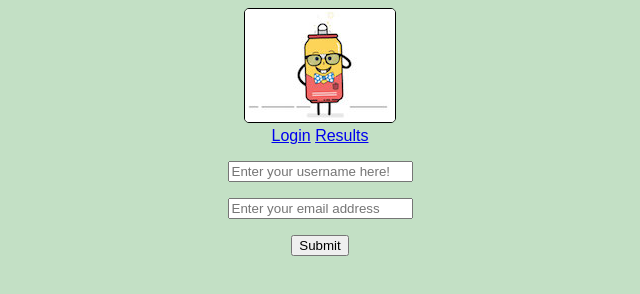
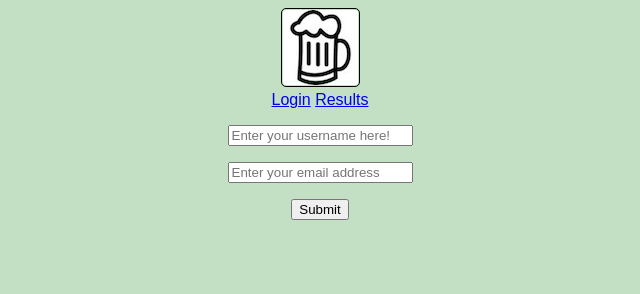
Before and after one commit to mofo37/beer_repo, a plain HTML site: page index.html in a window 1280 px wide. Shown: the whole page, without its empty margins (168-808 px from the left). Drawn offline with Linux system fonts and the light colour scheme.

Commit message:
changed logo

```diff
--- a/index.html
+++ b/index.html
@@ -1,12 +1,12 @@
 <!DOCTYPE html>
 <html>
   <head>
-    <title>Beer Buddies</title>
+    <title>Beer Buddy</title>
     <link rel="stylesheet" type="text/css" href="style.css">
   </head>
   <body>
     <header>
-      <img src="images/beernerd.jpg"/>
+      <img src="images/beer-outline.jpg"/>
       <nav>
         <a href="index.html">Login</a>
         <a href="about.html">Results</a>
--- a/style.css
+++ b/style.css
@@ -1,9 +1,9 @@
 body {
   font-family: Arial, Helvetica, sans-serif;
+  color: #2f3a36;
+  width: 960px;
+  text-align: center;
   background-color: #c3e0c5;
-  color: #2f3a36;
-  max-width: 960px;
-  text-align: center;
 }
 
 header {
@@ -26,6 +26,7 @@ img {
 
 header img {
   border-radius: 5px;
+  padding: 1px;
 }
 
 #answers {
```
Also changed, not shown: play.html (+1 -1 lines), images/beer-outline.jpg (added), images/beer.jpg (added).
